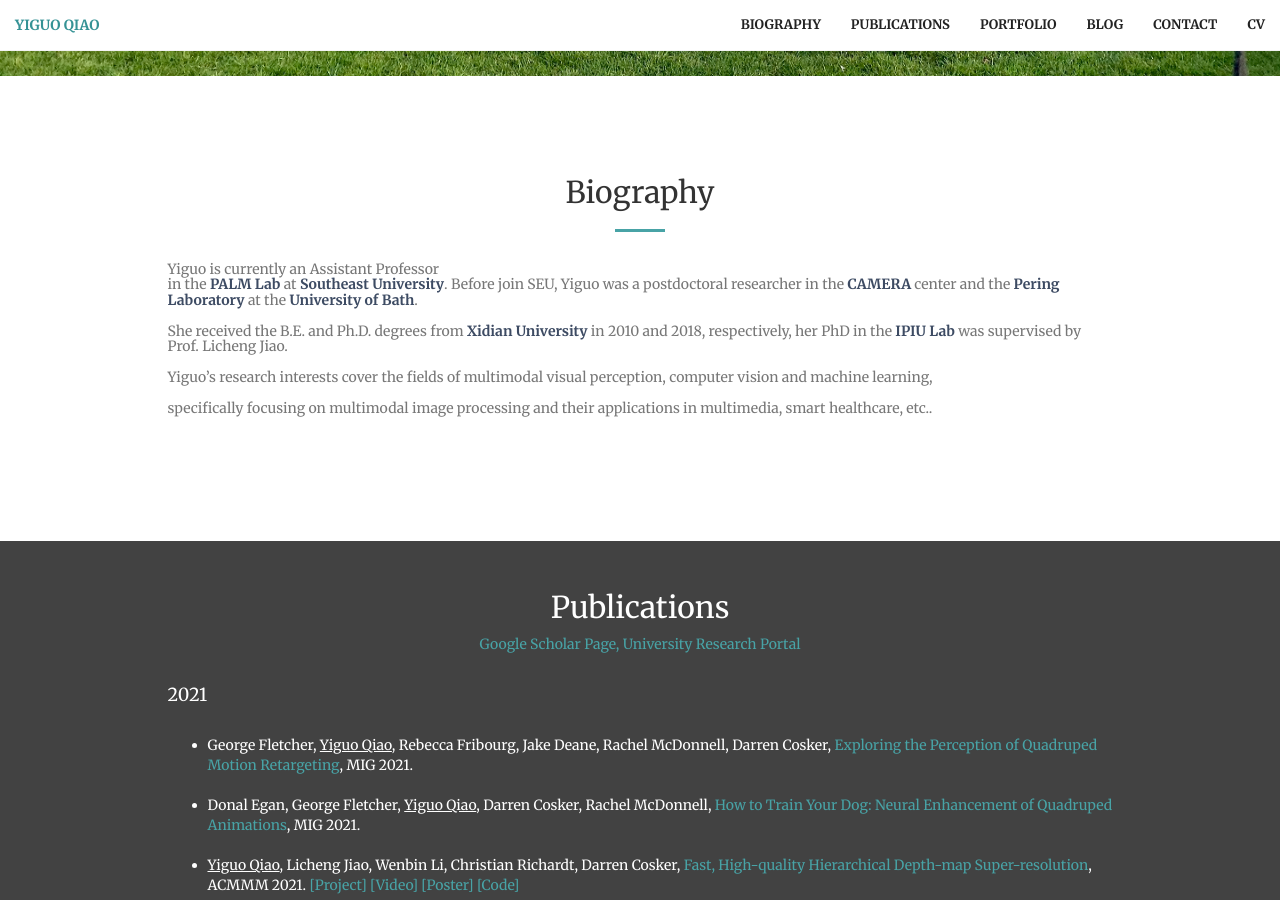
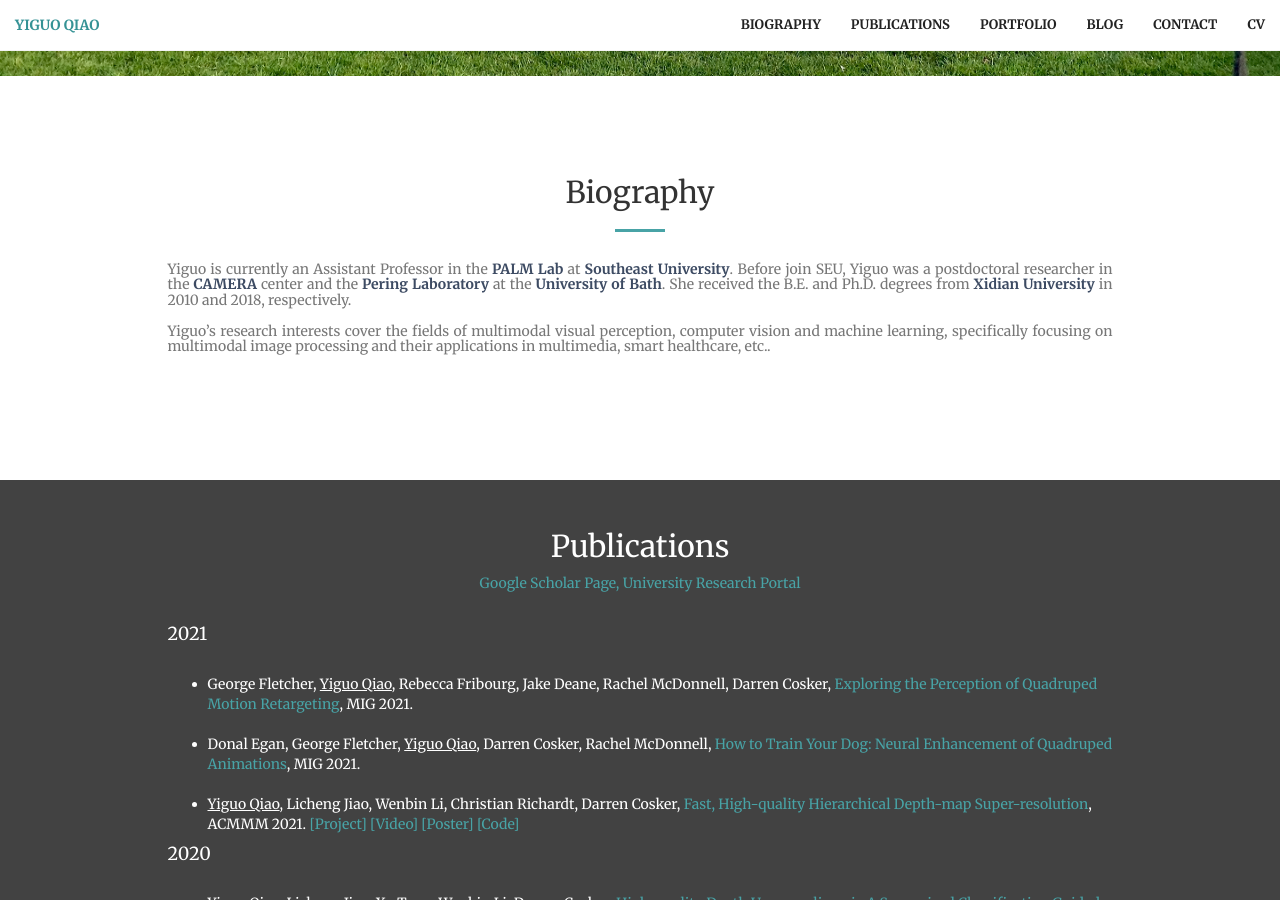
Before and after one commit to Joyce327/Yiguo.Qiao.github.io, a Jekyll site: the page index.html, which Jekyll copies as it is, in a window 1280 px wide and 900 px high, scrolled down 824 px. Built offline with Jekyll 4.4.1, drawn with Linux system fonts in a browser that asks for light colours; nearby versions of some CDN libraries.

Commit message:
Update index.html

```diff
--- a/index.html
+++ b/index.html
@@ -92,12 +92,13 @@
                 <h2 class="section-heading text-center" id="timeline">Biography</h2>
                 <hr class="primary">
                 <div class="container col-lg-10 col-lg-offset-1">
-                    <h5 class="text-muted text-left">
-                        Yiguo is currently an Assistant Professor <br>  in the <a class="one" href="http://palm.seu.edu.cn/home.html/"><b>PALM Lab</b></a> at <a class="one" href="https://www.seu.edu.cn/"><b>Southeast University</b></a>.
-                        Before join SEU, Yiguo was a postdoctoral researcher in the <a class="one" href="https://www.camera.ac.uk/"><b>CAMERA</b></a> center and the <a class="one" href="https://peringlab.org/"><b>Pering Laboratory</b></a> at the <a class="one" href="https://www.bath.ac.uk/"><b>University of Bath</b></a>.  <br><br>
-                        She received the B.E. and Ph.D. degrees from <a class="one" href="https://en.xidian.edu.cn/"><b>Xidian University</b></a> in 2010 and 2018, respectively,
-                        her PhD in the <a class="one" href="https://ipiu.xidian.edu.cn/"><b>IPIU Lab</b></a> was supervised by Prof. Licheng Jiao.<br><br>
-                        Yiguo’s research interests cover the fields of multimodal visual perception, computer vision and machine learning, <br><br>
+                    <h5 class="text-muted text-justify">
+                        Yiguo is currently an Assistant Professor in the <a class="one" href="http://palm.seu.edu.cn/home.html/"><b>PALM Lab</b></a>
+                        at <a class="one" href="https://www.seu.edu.cn/"><b>Southeast University</b></a>.
+                        Before join SEU, Yiguo was a postdoctoral researcher in the <a class="one" href="https://www.camera.ac.uk/"><b>CAMERA</b></a> center
+                        and the <a class="one" href="https://peringlab.org/"><b>Pering Laboratory</b></a> at the <a class="one" href="https://www.bath.ac.uk/"><b>University of Bath</b></a>.
+                        She received the B.E. and Ph.D. degrees from <a class="one" href="https://en.xidian.edu.cn/"><b>Xidian University</b></a> in 2010 and 2018, respectively.<br><br>
+                        Yiguo’s research interests cover the fields of multimodal visual perception, computer vision and machine learning,
                         specifically focusing on multimodal image processing and their applications in multimedia, smart healthcare, etc..<br><br>
                     </h5>
                 </div>
```
